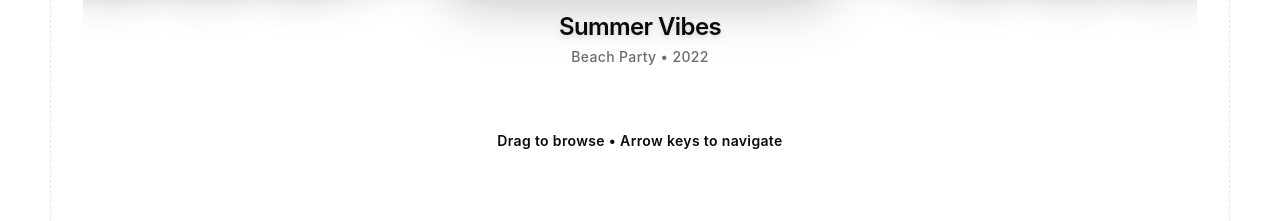
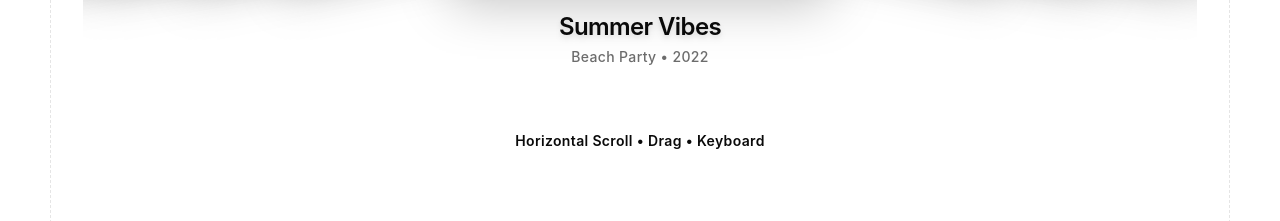
Before and after one commit to ashishgogula/coverflow, a Next.js app: page / in a window 1280 px wide. Shown: the part 1120-1341 px from the top of the page. Built offline with nearby package versions, Linux system fonts and the light colour scheme; no server answers.

Commit message:
docs: update carousel instruction text for clarity
Improve the instructional text to be more concise and descriptive of the actual user interactions available.

```diff
--- a/app/page.tsx
+++ b/app/page.tsx
@@ -251,7 +251,7 @@ export default function Home() {
                 }}
                 className="hidden sm:block text-center mt-8 text-sm font-semibold text-foreground tracking-wide"
               >
-                Drag to browse • Arrow keys to navigate
+               Horizontal Scroll • Drag • Keyboard
               </motion.div>
             </div>
           </div>
```
